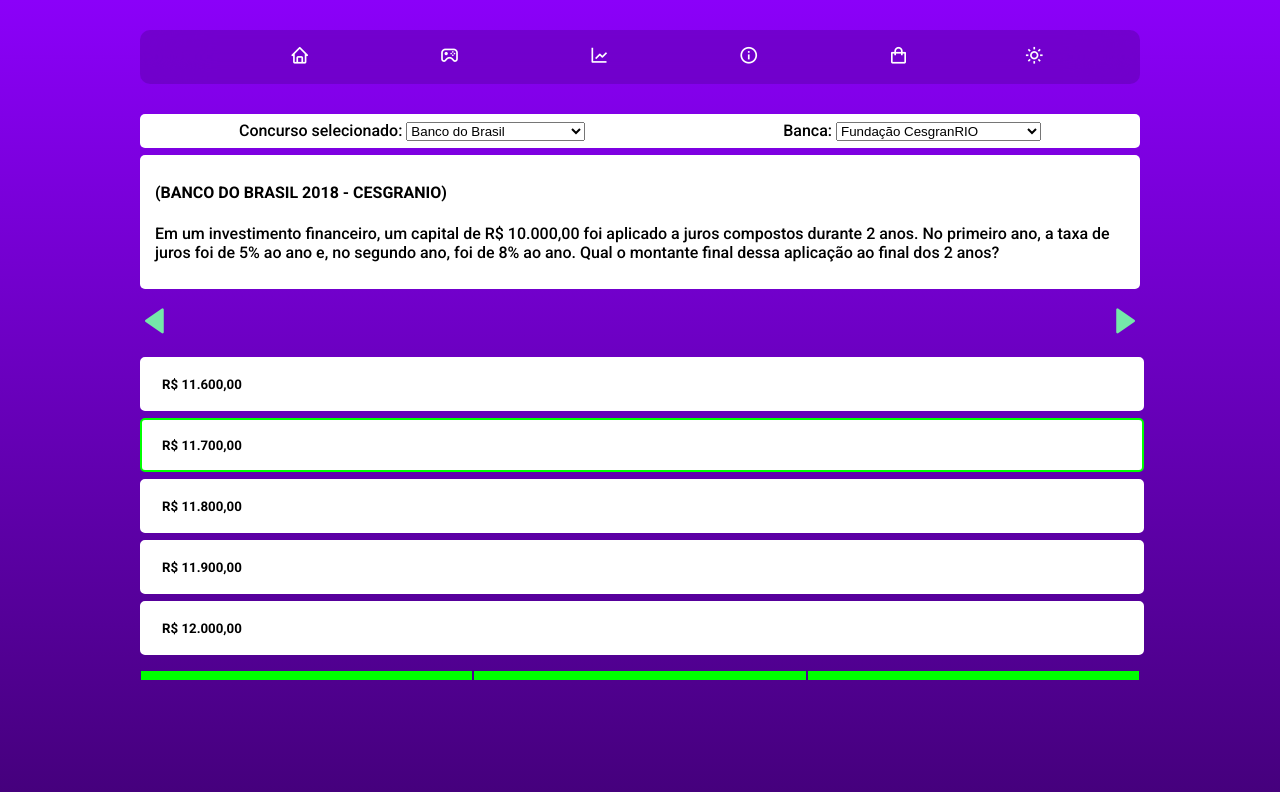
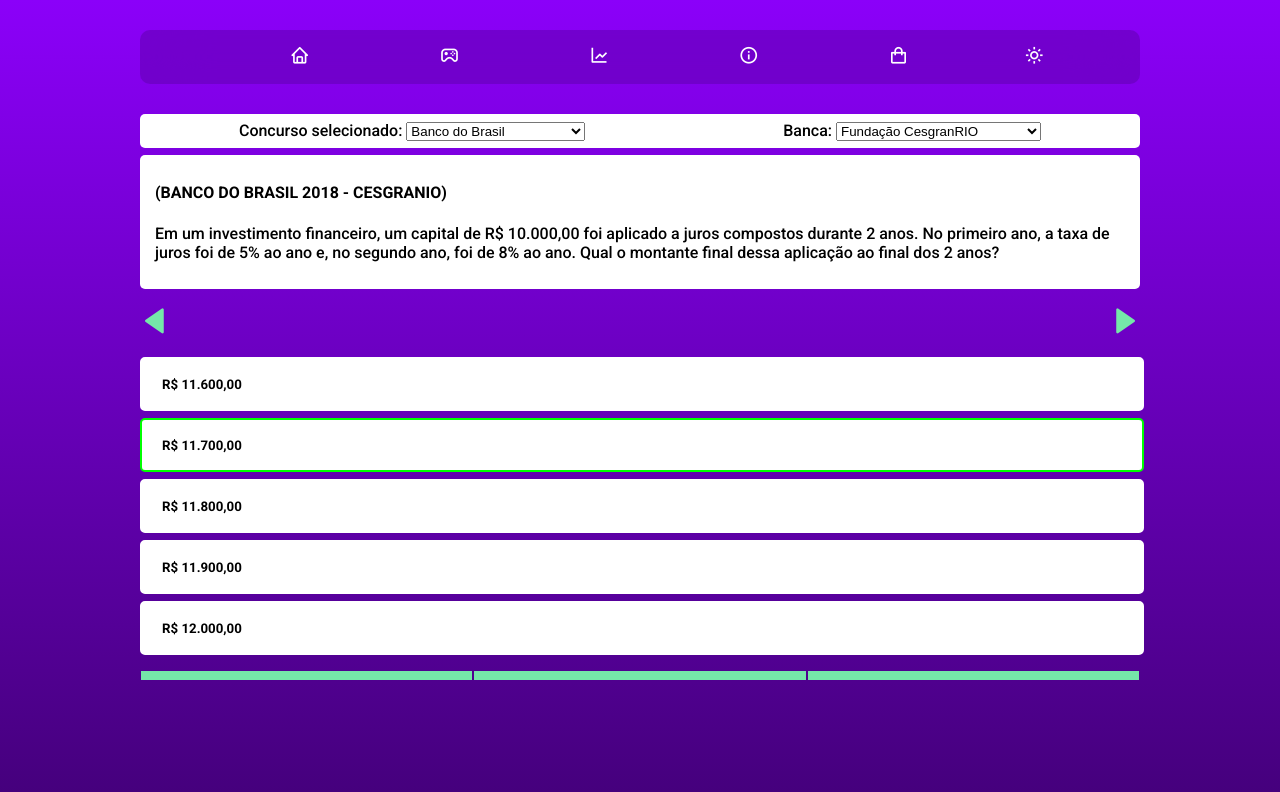
Before and after one commit to zainabdamani/concursados, a website built with Vite: page index.html in a window 1280 px wide. Built offline with nearby package versions, Linux system fonts and the light colour scheme.

Commit message:
mudei a cor do temporizador

```diff
--- a/style.css
+++ b/style.css
@@ -254,7 +254,7 @@
 .progress-container .progress{
   width: 100%;
   height: 5px;
-  background-color: lime;
+  background-color: #75E7A9;
   padding: 2px 0px;
   flex: 1;
   margin: 0 1px
```
